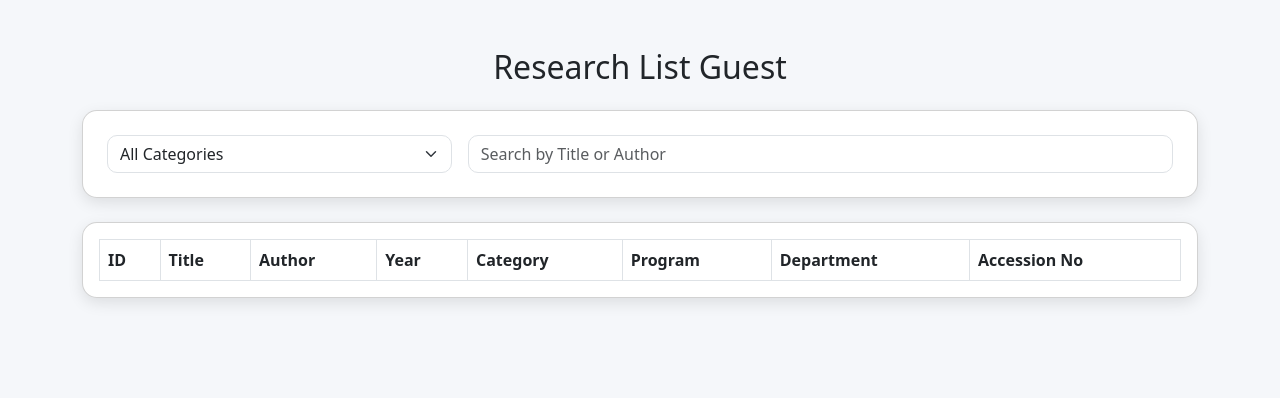
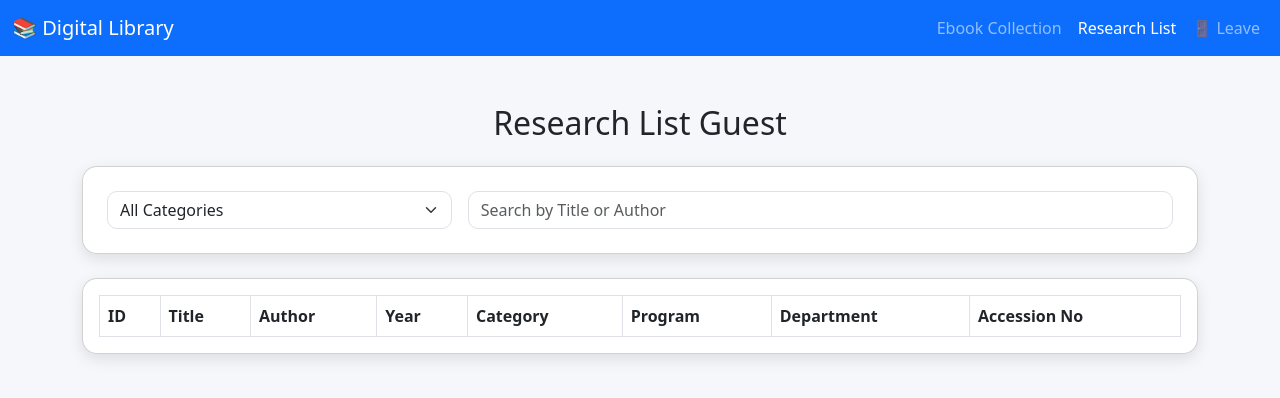
Before and after one commit to PauloMio/OLPConnect3, a PHP site: page /tabs/user/guest/research_list_guest.php in a window 1280 px wide. Shown: the top 398 px of the page. Run offline with PHP 8.4, Linux system fonts and the light colour scheme; data comes from the database, SQL or seed files in the repository; data that the repository does not hold is empty.

Commit message:
Update research_list_guest.php

```diff
--- a/tabs/user/guest/research_list_guest.php
+++ b/tabs/user/guest/research_list_guest.php
@@ -62,8 +62,36 @@ body {
 }
 </style>
 </head>
-<body>
+<body class="p-0">
+
+<!-- 🌐 Top Navigation Bar -->
+<nav class="navbar navbar-expand-lg navbar-dark bg-primary">
+    <div class="container-fluid">
+        <a class="navbar-brand" href="#">📚 Digital Library</a>
+        <button class="navbar-toggler" type="button" data-bs-toggle="collapse" data-bs-target="#navbarNav"
+                aria-controls="navbarNav" aria-expanded="false" aria-label="Toggle navigation">
+            <span class="navbar-toggler-icon"></span>
+        </button>
+        <div class="collapse navbar-collapse" id="navbarNav">
+            <ul class="navbar-nav ms-auto">
+                <li class="nav-item">
+                    <a class="nav-link <?= basename($_SERVER['PHP_SELF']) == 'ebook_collection.php' ? 'active' : '' ?>" href="ebook_collection.php">Ebook Collection</a>
+                </li>
+                <li class="nav-item">
+                    <a class="nav-link <?= basename($_SERVER['PHP_SELF']) == 'research_list_guest.php' ? 'active' : '' ?>" href="research_list_guest.php">Research List</a>
+                </li>
+                <li class="nav-item">
+                    <a class="nav-link <?= basename($_SERVER['PHP_SELF']) == 'index.php' ? 'active' : '' ?>" href="/index.php">🚪 Leave</a>
+                </li>
+            </ul>
+        </div>
+    </div>
+</nav>
+
+
+<!-- 🧱 Main Container -->
 <div class="container mt-5">
+
     <h2 class="mb-4 text-center">Research List Guest</h2>
 
     <div class="card p-4 mb-4">
@@ -75,7 +103,9 @@ body {
                         <?php while($c = $categories->fetch_assoc()):
                             $selected = ($c['category'] == $filterCategory) ? "selected" : "";
                         ?>
-                        <option value="<?= htmlspecialchars($c['category']) ?>" <?= $selected ?>><?= htmlspecialchars($c['category']) ?></option>
+                        <option value="<?= htmlspecialchars($c['category']) ?>" <?= $selected ?>>
+                            <?= htmlspecialchars($c['category']) ?>
+                        </option>
                         <?php endwhile; ?>
                     </select>
                 </form>
@@ -83,7 +113,8 @@ body {
             <div class="col-md-8">
                 <form method="GET">
                     <input type="hidden" name="filter_category" value="<?= htmlspecialchars($filterCategory) ?>">
-                    <input type="text" name="search" class="form-control" placeholder="Search by Title or Author" value="<?= htmlspecialchars($searchQuery) ?>"
+                    <input type="text" name="search" class="form-control" placeholder="Search by Title or Author"
+                           value="<?= htmlspecialchars($searchQuery) ?>"
                            onkeypress="if(event.key==='Enter'){this.form.submit();}" id="searchBox">
                 </form>
             </div>
```
